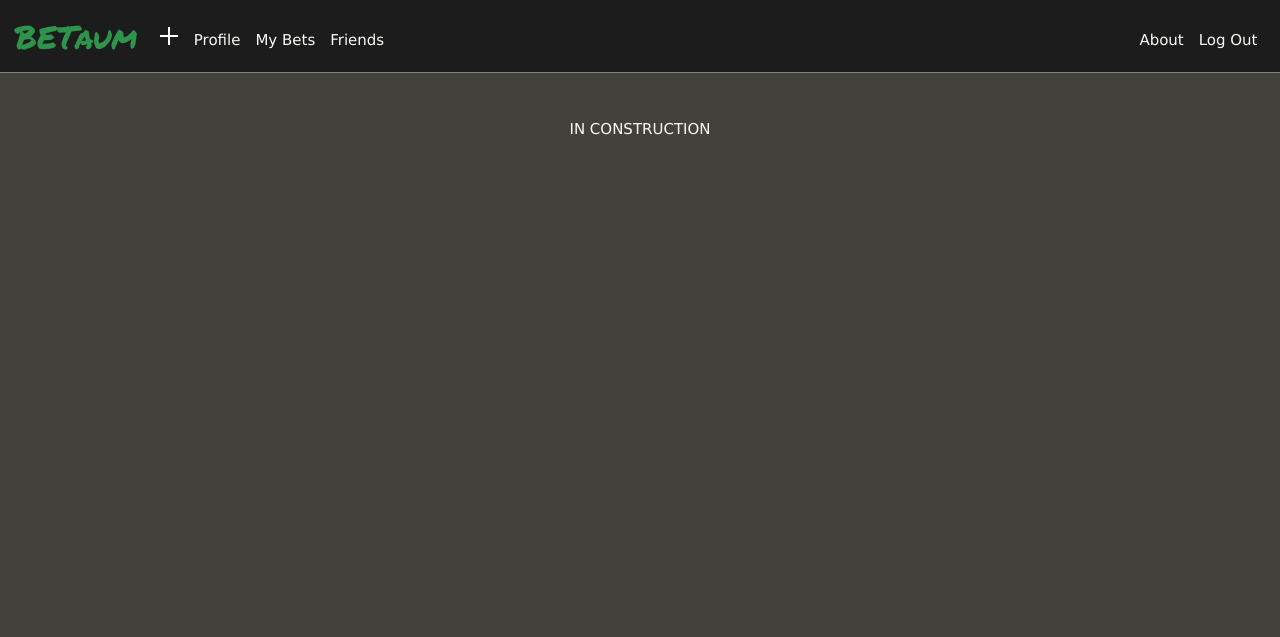
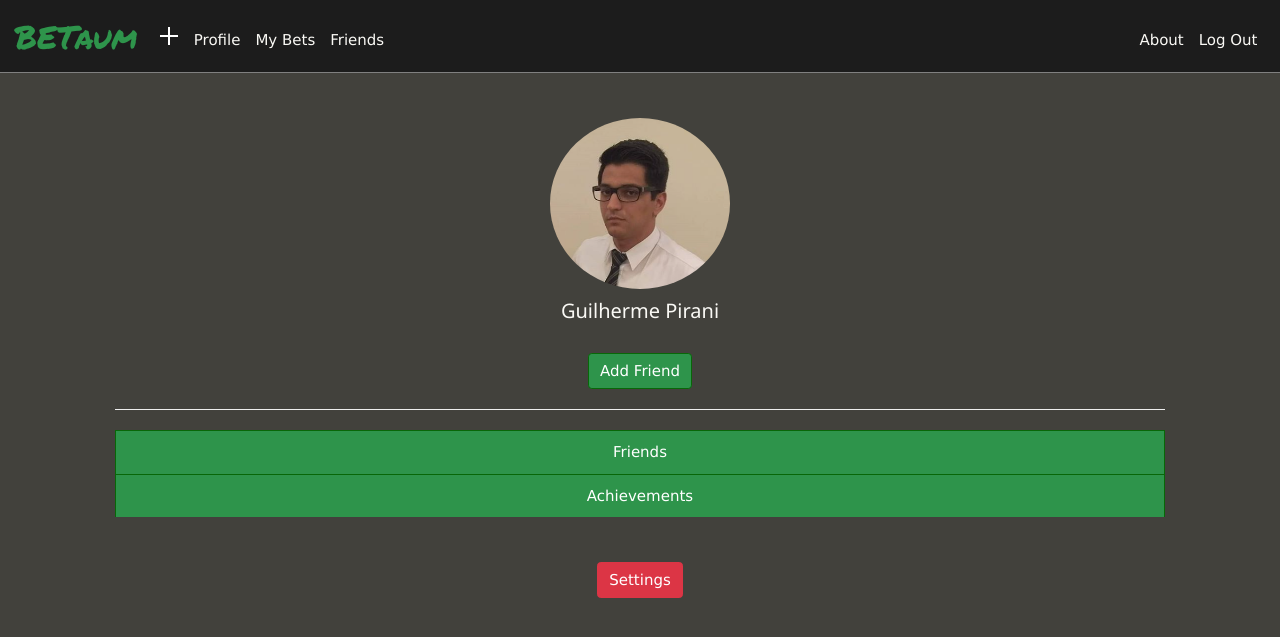
Before and after one commit to guilhermepirani/betaum, a Flask app: page /profile in a window 1280 px wide. Shown: the top 637 px of the page. Run offline with Flask 2, Linux system fonts and the light colour scheme; a user stored in the database is signed in; some libraries are stand-ins or nearby versions.

Commit message:
friends function  ongoing

```diff
--- a/app.py
+++ b/app.py
@@ -119,7 +119,7 @@ def login():
             return apology("invalid E-mail and/or password", 403)
 
         # Remember which user has logged in
-        session["user_id"] = rows[0]["id"]
+        session["user_id"] = rows[0]["user"]
 
         # Redirect user to home page
         return redirect("/")
@@ -207,11 +207,69 @@ def newbet():
         return render_template("/newbet.html")
 
 
-@app.route("/profile")
+@app.route("/profile", methods=["GET", "POST"])
 @login_required
 def profile():
     """User's Profile"""
-    return render_template("/profile.html")
+    user_id = session["user_id"]
+
+    if request.method == "POST":
+
+        # Add user to friend list
+        addressed_user = request.args.get('user', None)
+        if not user_id == addressed_user:
+
+            db.execute("INSERT INTO friends (request_user, addressed_user) VALUES (:request_user, :addressed_user)",
+                       request_user=user_id,
+                       addressed_user=addressed_user)
+
+    else:
+
+        user_info = db.execute("SELECT firstname, lastname, avatar FROM users WHERE user = :user_id", user_id=user_id)
+
+    return render_template("/profile.html", user_info=user_info)
+
+
+@app.route("/settings", methods=["GET", "POST"])
+@login_required
+def settings():
+    """User's Profile"""
+    user_id = session["user_id"]
+
+    user_info = db.execute("SELECT firstname, lastname, avatar FROM users WHERE user = :user_id", user_id=user_id)
+
+    return render_template("/settings.html", user_info=user_info)
+
+
+@app.route("/change-password", methods=["POST"])
+@login_required
+def newPassword():
+    """Manage Account Settings"""
+    user_id = session["user_id"]
+
+    # Query database for username
+    rows = db.execute("SELECT * FROM users WHERE email = :email",
+                      email=request.form.get("email"))
+
+    # Ensure username exists and password is correct
+    if len(rows) != 1 or not check_password_hash(rows[0]["hash"], request.form.get("old-password")):
+        return apology("invalid username and/or password", 403)
+
+    if not request.form.get("password"):
+        return apology("must provide password", 403)
+
+    # Ensure password meet requirements
+    if len(request.form.get("password")) < 6:
+        return apology("Password needs to be bigger or equal to six characters", 403)
+
+    # Ensure password and confirmation match
+    elif request.form.get("confirmation") != request.form.get("password"):
+        return apology("Passwords don't match", 403)
+
+    db.execute("UPDATE users SET hash = :hash WHERE user = :user_id",
+               hash=generate_password_hash(request.form.get("password")), user_id=user_id)
+
+    return redirect("/")
 
 
 @app.route("/my-bets", methods=["GET", "POST"])
@@ -289,9 +347,32 @@ def bet_page():
         bet_info = db.execute("SELECT * FROM bets WHERE id = :bet_id", bet_id=bet_id)
 
         # Query for invites and joined info
-        people = db.execute("SELECT * FROM userBets WHERE invited = :bet_id OR joined = :bet_id", bet_id=bet_id)
+        people = db.execute(
+            "SELECT * FROM userBets "
+            "INNER JOIN users USING(user) "
+            "WHERE invited = :bet_id OR joined = :bet_id", bet_id=bet_id)
 
         return render_template("/bet-page.html/", bet=bet_info, user=user_id, people=people)
+
+
+@app.route("/invite-friend")
+@login_required
+def invite_friend():
+    # Request arg with bet_id from url
+    bet_id = request.args.get('bet_id', None)
+
+    # Save bet invites sent
+    invites = request.form.getlist("invited")
+    if invites[0] == '':
+        return redirect(f"/bet-page?bet_id={bet_id}")
+
+    else:
+        for invite in invites:
+            db.execute("INSERT INTO userBets (user, invited) VALUES (:user, :invited)",
+                       user=invite,
+                       invited=bet_id)
+
+        return redirect(f"/bet-page?bet_id={bet_id}")
 
 
 @app.route("/delete-bet")
@@ -303,7 +384,7 @@ def delete_bet():
     bet_id = request.args.get('bet_id', None)
 
     # Get bet img url
-    bet_img = db.execute("SELECT image FROM bets WHERE id=:bet_id", bet_id=bet_id)
+    bet_img = db.execute("SELECT image FROM bets WHERE id = :bet_id", bet_id=bet_id)
 
     # Query to delete row from table
     db.execute("DELETE FROM bets WHERE id = :bet_id", bet_id=bet_id)
@@ -342,9 +423,22 @@ def friends():
     """Show list of friends"""
     user_id = session["user_id"]
 
-    friend_requests = db.execute("SELECT request_user FROM friends WHERE addressed_user = :user_id", user_id=user_id)
+    inc_friend = db.execute(
+        "SELECT * FROM users WHERE user IN ("
+        "SELECT request_user FROM friends WHERE addressed_user = :user_id) ORDER BY firstname", user_id=user_id)
 
-    friended_users = db.execute("SELECT addressed_user FROM friends WHERE request_user = :user_id", user_id=user_id)
+    out_friend = db.execute(
+        "SELECT * FROM users WHERE user IN ("
+        "SELECT addressed_user FROM friends WHERE request_user = :user_id) ORDER BY firstname", user_id=user_id)
+
+    friend_requests = []
+    friended_users = []
+
+    for friend in inc_friend:
+        if friend in out_friend:
+            friended_users.append(friend)
+        else:
+            friend_requests.append(friend)
 
     return render_template("friends.html", requests=friend_requests, friends=friended_users)
 
--- a/static/css/newbet.css
+++ b/static/css/newbet.css
@@ -45,9 +45,9 @@ span > img {
 
 #new-field {
     background: transparent;
-    border-radius: 0.25rem;
     margin-bottom: 1rem;
     margin-top: 1rem;
+    border: none;
 }
 
 
--- /dev/null
+++ b/static/css/profile.css
@@ -0,0 +1,36 @@
+
+
+#profile-avatar {
+    width: 180px;
+    border-radius: 50%;
+
+}
+
+.profile-info {
+
+}
+
+h4 {
+    margin-bottom: 2rem;
+}
+.btn-group {
+    display: flex;
+    flex-direction: column;
+}
+
+.btn-group button{
+
+    background-color: #2e944b;
+    border: 1px solid #086708;
+    color: white;
+    padding: 10px 24px;
+    cursor: pointer;
+}
+
+.btn-group button:not(:last-child) {
+  border-bottom: none; /* Prevent double borders */
+}
+
+.btn-primary-group {
+    border-radius: 0;
+}
--- a/templates/layout.html
+++ b/templates/layout.html
@@ -48,7 +48,7 @@
 <!--                        </div>-->
 <!--                    </div>-->
                     <button aria-controls="navbar" aria-expanded="false" aria-label="Toggle navigation" class="navbar-toggler navbar-dark" data-target="#navbar" data-toggle="collapse" type="button">
-                        <img src="../static/img/user.svg">
+                        <img src="./static/uploads/avatars/{{ session.user_id }}.png">
                     </button>
                     <div class="collapse navbar-collapse" id="navbar">
                         <ul class="navbar-nav mr-auto mt-2">
--- a/templates/newbet.html
+++ b/templates/newbet.html
@@ -75,5 +75,6 @@
     </form>
 
 <script src="../static/scripts/newbet.js"></script>
+<script src="../static/scripts/scripts.js"></script>
 
 {% endblock %}
--- a/templates/profile.html
+++ b/templates/profile.html
@@ -1,9 +1,59 @@
 {% extends "layout.html" %}
 
 {% block title %}
-    New Bet
+    Profile
 {% endblock %}
 
+{% block style %}
+    <link href="/static/css/profile.css" rel="stylesheet">
+{% endblock%}
+
 {% block main %}
-    IN CONSTRUCTION
+    <div class="profile-avatar">
+        <img id="profile-avatar" src="static/uploads/avatars/{{ session.user_id }}.png">
+    </div>
+    <div class="profile-info">
+        <h4 class="username">Guilherme Pirani</h4>
+        <form action="/profile" method="POST">
+            <button class="btn btn-primary add-friend" type="submit" >Add Friend</button>
+        </form>
+    </div>
+    <hr>
+    <div class="btn-group">
+        <button class="btn btn-primary-group" data-toggle="modal" data-target="#friends-modal">Friends</button>
+        <div class="modal" id="friends-modal">
+            <div class="modal-dialog modal-dialog-centered modal-dialog-scrollable">
+                <div class="modal-content">
+                    <div class="modal-header">
+                        <h4 class="modal-title">Friends</h4>
+                        <button type="button" class="close" data-dismiss="modal">&times;</button>
+                    </div>
+                    <div class="modal-body">
+                        {% for friend in friended_users %}
+                            {{ friend }}
+                        {% endfor %}
+                    </div>
+                </div>
+            </div>
+        </div>
+        <button class="btn btn-primary-group" data-toggle="modal" data-target="#achievements-modal">Achievements</button>
+            <div class="modal" id="achievements-modal">
+                <div class="modal-dialog modal-dialog-centered modal-dialog-scrollable">
+                    <div class="modal-content">
+                        <div class="modal-header">
+                            <h4 class="modal-title">Achievements</h4>
+                            <button type="button" class="close" data-dismiss="modal">&times;</button>
+                        </div>
+                        <div class="modal-body">
+                            SOON..
+                        </div>
+                    </div>
+                </div>
+            </div>
+    </div>
+    <div class="footer mt-5">
+        <form action="/settings">
+            <button class="btn btn-danger" type="submit">Settings</button>
+        </form>
+    </div>
 {% endblock %}
```
Also changed, not shown: static/css/bet-page.css (+37 -25 lines), static/css/styles.css (+45 -0 lines), static/scripts/newbet.js (+0 -57 lines), static/scripts/scripts.js (+55 -0 lines), templates/bet-page.html (+22 -4 lines), templates/friends.html (+28 -6 lines), templates/settings.html (added, +25 -0 lines), betaum.db, static/uploads/avatars/1.png (added), static/uploads/avatars/2.png (added).
